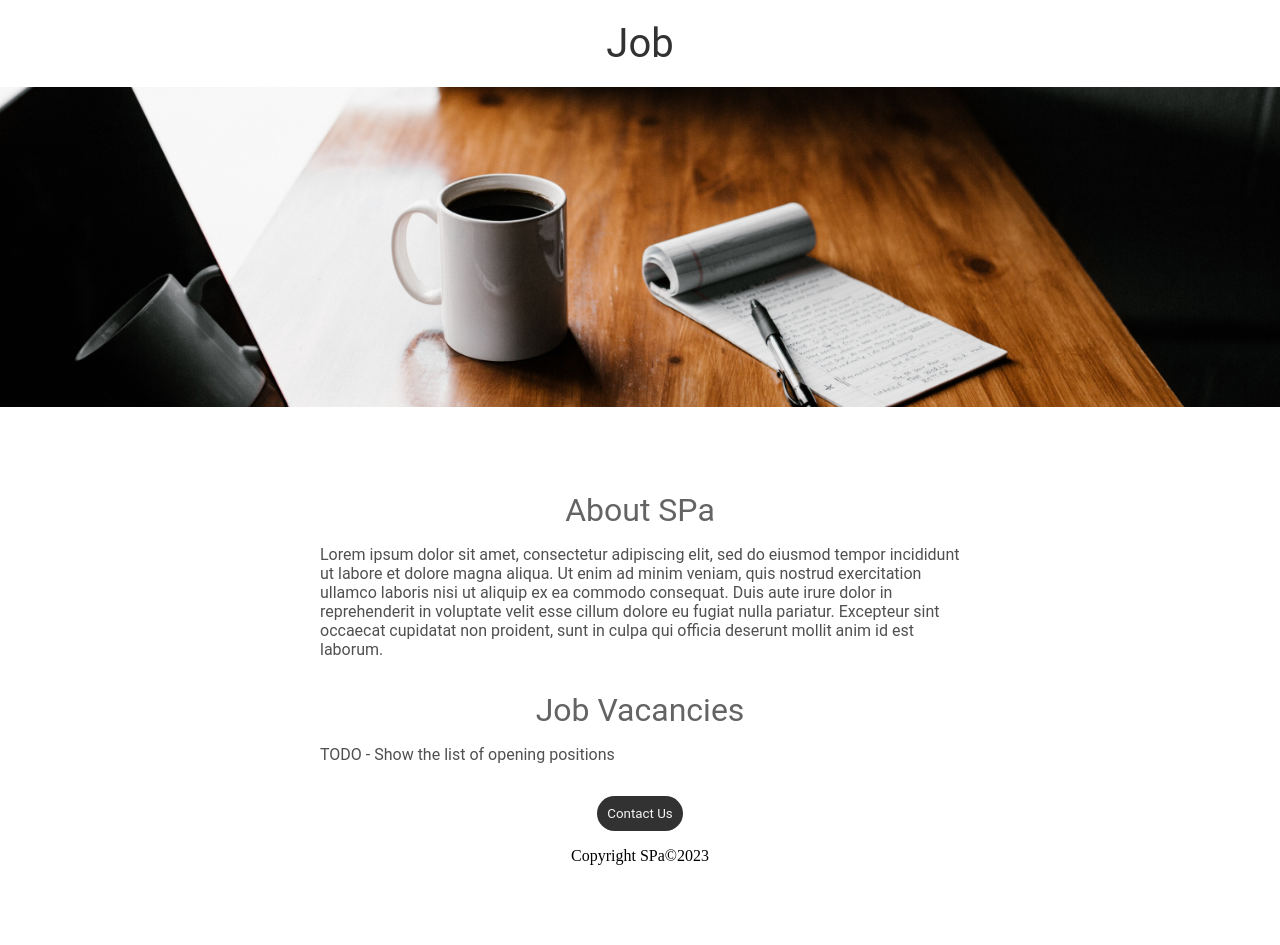
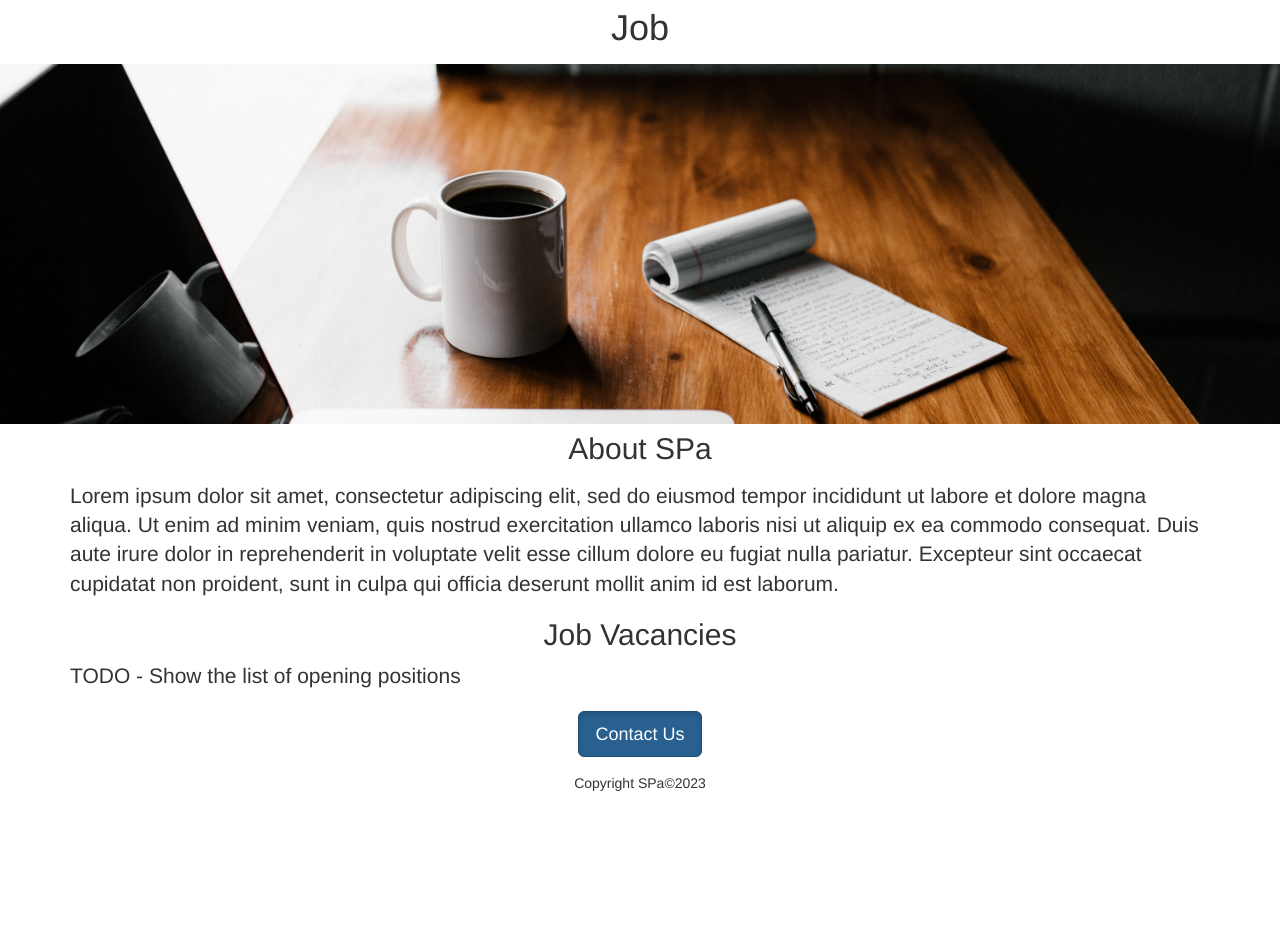
Before and after one commit to Lecon-a/webdev-v2, a Flask app: page / in a window 1280 px wide. After the commit the page ends 791 px from the top, so only its background shows below. Run offline with Flask 3, Linux system fonts and the light colour scheme.

Commit message:
use bootstrap css

```diff
--- a/backend/templates/home.html
+++ b/backend/templates/home.html
@@ -4,78 +4,35 @@
     <meta charset="UTF-8">
     <meta name="viewport" content="width=device-width, initial-scale=1.0">
     <title>Job</title>
+    <!-- Bootstrap -->
+    <link rel="stylesheet" href="https://cdn.jsdelivr.net/npm/bootstrap@3.4.1/dist/css/bootstrap.min.css" integrity="sha384-HSMxcRTRxnN+Bdg0JdbxYKrThecOKuH5zCYotlSAcp1+c8xmyTe9GYg1l9a69psu" crossorigin="anonymous">
     <style>
-        * {
-            margin: 0;
-            padding: 0;
-        }
-
-        h1 {
-            font-size: 40px;
-            font-family: "Roboto";
-            font-weight: normal;
-            color: rgb(50, 50, 50);
-            text-align: center;
-            padding-block: .5em;
-        }
         #banner {
-            height: 320px;
+            height: 360px;
             width: 100%;
             object-fit: cover;
         }
 
-        h2 {
-            font-size: 32px;
-            font-family: "Roboto";
-            color: rgb(100, 100, 100);
-            text-align: center;
-            font-weight: normal;
+        .mt-4{
+            margin-top: 16px!important;
         }
 
-        .section_text {
-            font-family: "Roboto";
-            color: rgb(80, 80, 80);
+        .mb-4 {
+            margin-bottom: 16px!important;
         }
 
-        .container {
-            padding-block: 5em;
+        .mt-2 {
+            margin-top: 8px!important;
         }
-
-        .section {
-            display: flex;
-            flex-direction: column;
-            max-width: 50%;
-            margin: 0 auto 2em;
-            gap: 16px;
-        }
-
-        .section:last-child {
-            margin-bottom: 0;
-            text-align: center;
-        }
-
-        .section:last-child button {
-            width: fit-content;
-            margin: 0 auto;
-            padding: .75em;
-            border: none;
-            outline: none;
-            background-color: rgb(50, 50, 50);
-            color: rgb(244, 244, 244);
-            font-family: "Roboto";
-            font-weight: normal;
-            border-radius: 25px;
-        }
-
     </style>
 </head>
 <body>
-    <h1>Job</h1>
-    <img src="/static/banner.jpg" id="banner" alt="banner image">
-    <div class="container" id="container">
-        <div class="section">
-            <h2>About SPa</h2>
-            <p class="section_text">
+    <h1 class="text-center mt-2 mb-4">Job</h1>
+    <img src="/static/banner.jpg" class="img-responsive" id="banner" alt="banner image">
+    <div class="container">
+        <div>
+            <h2 class="text-center mt-2 mb-4">About SPa</h2>
+            <p class="lead">
                 Lorem ipsum dolor sit amet, consectetur adipiscing elit, sed do eiusmod tempor
                 incididunt ut labore et dolore magna aliqua. Ut enim ad minim veniam, quis nostrud
                 exercitation ullamco laboris nisi ut aliquip ex ea commodo consequat. Duis aute irure
@@ -84,13 +41,13 @@
                 anim id est laborum.
             </p>
         </div>
-        <div class="section">
-            <h2>Job Vacancies</h2>
-            <p class="section_text">TODO - Show the list of opening positions</p>
+        <div>
+            <h2 class="text-center">Job Vacancies</h2>
+            <p class="lead">TODO - Show the list of opening positions</p>
         </div>
-        <div class="section">
-            <button>Contact Us</button>
-            <p>Copyright SPa&copy;2023</p>
+        <div class="text-center">
+            <button class="btn btn-primary btn-lg active">Contact Us</button>
+            <p class="mt-4">Copyright SPa&copy;2023</p>
         </div>
     </div>
 </body>
```
